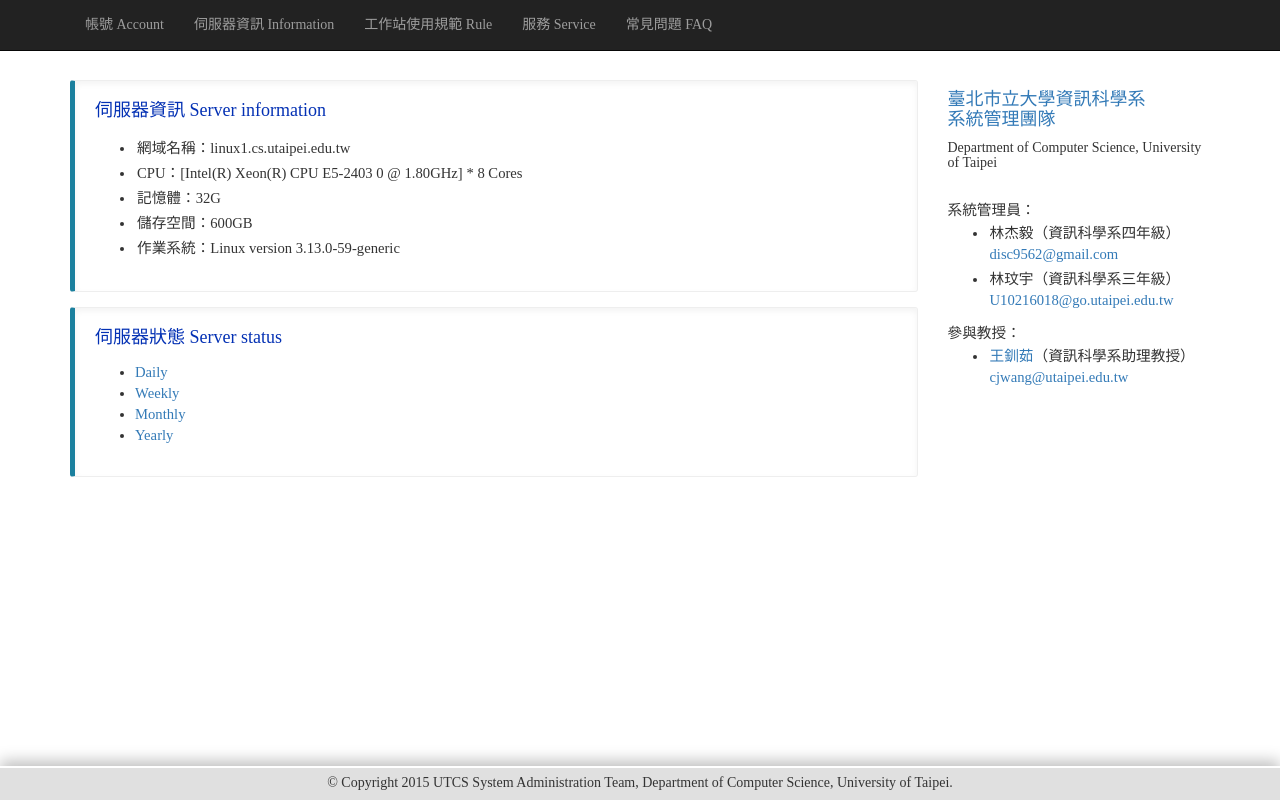
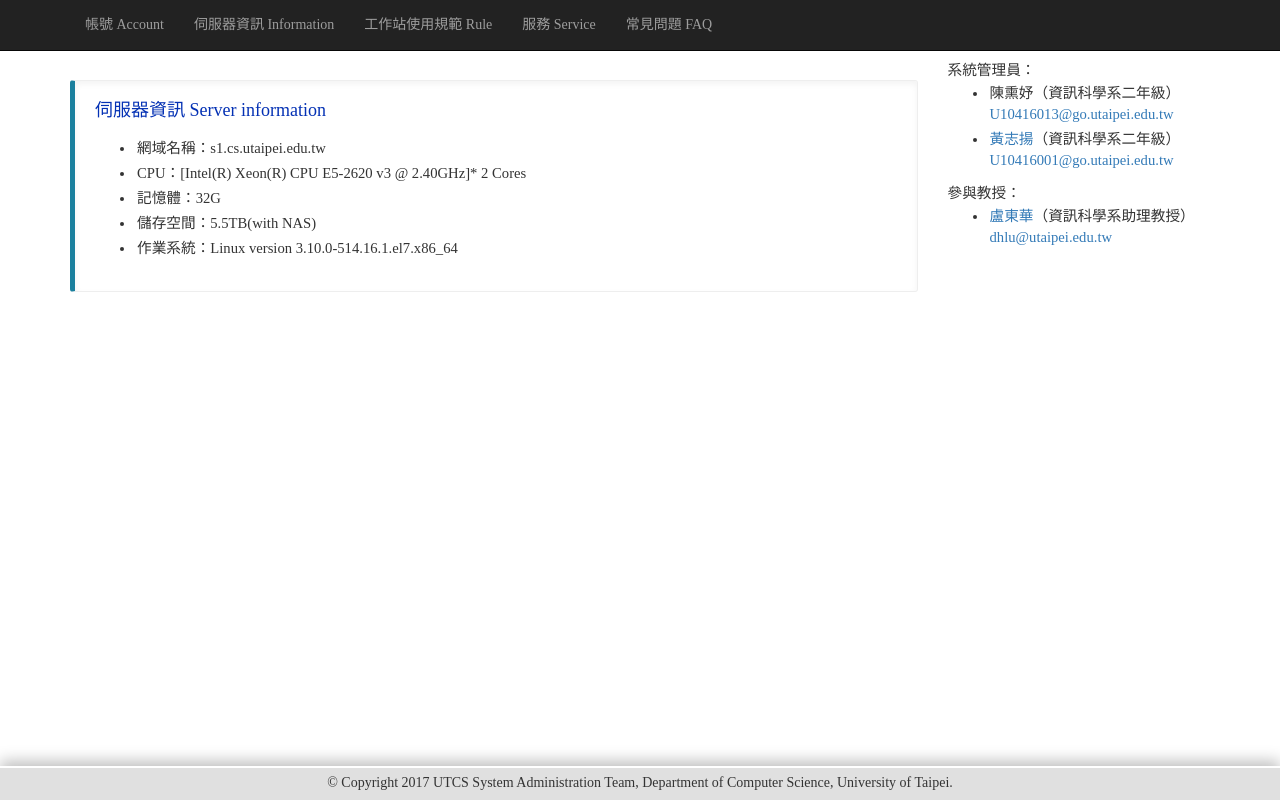
Before and after one commit to hcyuser/UTCS_Server, a plain HTML site: page server.html in a window 1280 px wide. Drawn offline with nearby package versions, Linux system fonts and the light colour scheme.

Commit message:
Update the info

```diff
--- a/server.html
+++ b/server.html
@@ -55,50 +55,35 @@
             <div class="bs-callout bs-callout-info">
                 <h4 class="title">伺服器資訊 Server information</h4>
                 <ul class="content">
-                    <li class="list">網域名稱：linux1.cs.utaipei.edu.tw</li>
-                    <li class="list">CPU：[Intel(R) Xeon(R) CPU E5-2403 0 @ 1.80GHz] * 8 Cores
+                    <li class="list">網域名稱：s1.cs.utaipei.edu.tw</li>
+                    <li class="list">CPU：[Intel(R) Xeon(R) CPU E5-2620 v3 @ 2.40GHz]* 2 Cores
                     <li class="list">記憶體：32G</li>
-                    <li class="list">儲存空間：600GB</li>
-                    <li class="list">作業系統：Linux version 3.13.0-59-generic </li>
-                </ul>
-            </div>
-            <div class="bs-callout bs-callout-info">
-                <h4 class="title">伺服器狀態 Server status</h4>
-                <ul class="content">
-                    <li><a href="http://linux1.cs.utaipei.edu.tw/monitorix-cgi/monitorix.cgi?mode=localhost&graph=all&when=1day&color=black" target="_blank">Daily</a></li>
-                    <li><a href="http://linux1.cs.utaipei.edu.tw/monitorix-cgi/monitorix.cgi?mode=localhost&graph=all&when=1week&color=black" target="_blank">Weekly</a></li>
-                    <li><a href="http://linux1.cs.utaipei.edu.tw/monitorix-cgi/monitorix.cgi?mode=localhost&graph=all&when=1month&color=black" target="_blank">Monthly</a></li>
-                    <li><a href="http://linux1.cs.utaipei.edu.tw/monitorix-cgi/monitorix.cgi?mode=localhost&graph=all&when=1year&color=black" target="_blank">Yearly</a></li>
+                    <li class="list">儲存空間：5.5TB(with NAS)</li>
+                    <li class="list">作業系統：Linux version 3.10.0-514.16.1.el7.x86_64 </li>
                 </ul>
             </div>
         </div>
         <div class="col-md-3">
-            <ul class="nav bs-docs-sidenav">
-                <li>
-                <h4><a href="http://cs.utaipei.edu.tw/bin/home.php" target="_blank">臺北市立大學資訊科學系<br>系統管理團隊</a></h4>
-                <h5>Department of Computer Science, University of Taipei</h5>
-                </li>
-            </ul>
             <span class="content">系統管理員：</span>
             <ul class="content">
-                <li class="list">林杰毅（資訊科學系四年級）
-                <a href="mailto:disc9562@gmail.com">disc9562@gmail.com</a>
+                <li class="list">陳熏妤（資訊科學系二年級）
+                    <a href="mailto:U10416013@go.utaipei.edu.tw">U10416013@go.utaipei.edu.tw</a>
                 </li>
-                <li class="list">林玟宇（資訊科學系三年級）
-                <a href="mailto:U10216018@go.utaipei.edu.tw">U10216018@go.utaipei.edu.tw</a>
+                <li class="list"><a href="http://www.hcy.idv.tw/intro" target="_blank">黃志揚</a>（資訊科學系二年級）
+                    <a href="mailto:U10416001@go.utaipei.edu.tw">U10416001@go.utaipei.edu.tw</a>
                 </li>
             </ul>
             <span class="content">參與教授：</span>
             <ul class="content">
-                <li class="list"><a href="http://teacher.utaipei.edu.tw/~cjwang/index.html">王釧茹</a>（資訊科學系助理教授）
-                <a href="mailto:cjwang@utaipei.edu.tw">cjwang@utaipei.edu.tw</a>
+                <li class="list"><a href="http://dhluserver.utaipei.edu.tw" target="_blank">盧東華</a>（資訊科學系助理教授）
+                    <a href="mailto:dhlu@utaipei.edu.tw">dhlu@utaipei.edu.tw</a>
                 </li>
             </ul>
         </div>
     </div>
 </div> <!-- /container -->
 <div id="footer">
-    <p class="center">© Copyright 2015 UTCS System Administration Team, Department of Computer Science, University of Taipei.</p>
+    <p class="center">© Copyright 2017 UTCS System Administration Team, Department of Computer Science, University of Taipei.</p>
     <!--<p class="pull-right smoothScroll"><a href="#top" class="smoothScroll"><i class="fa fa-angle-double-up fa-2x"></i></a></p>-->
 </div>
 
```
Also changed, not shown: faq.html (+8 -8 lines), index.html (+5 -6 lines), rule.html (+7 -12 lines), service.html (+7 -13 lines).
